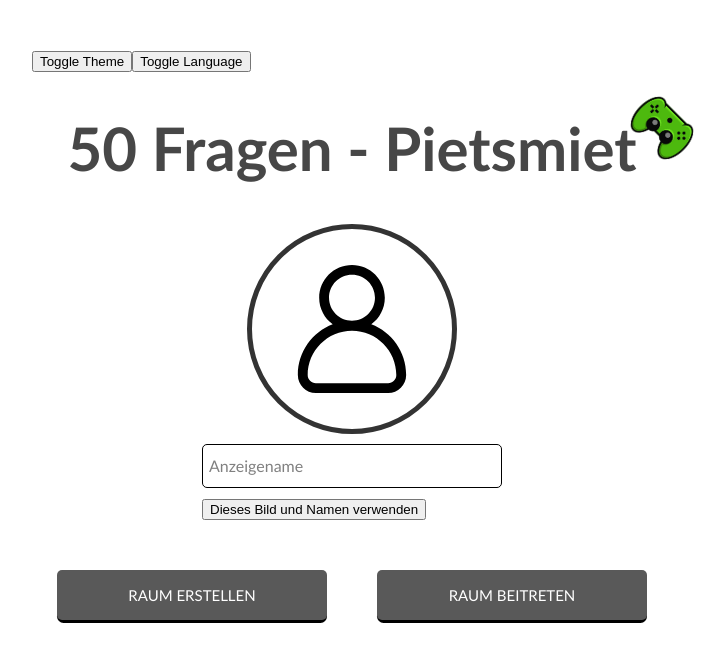
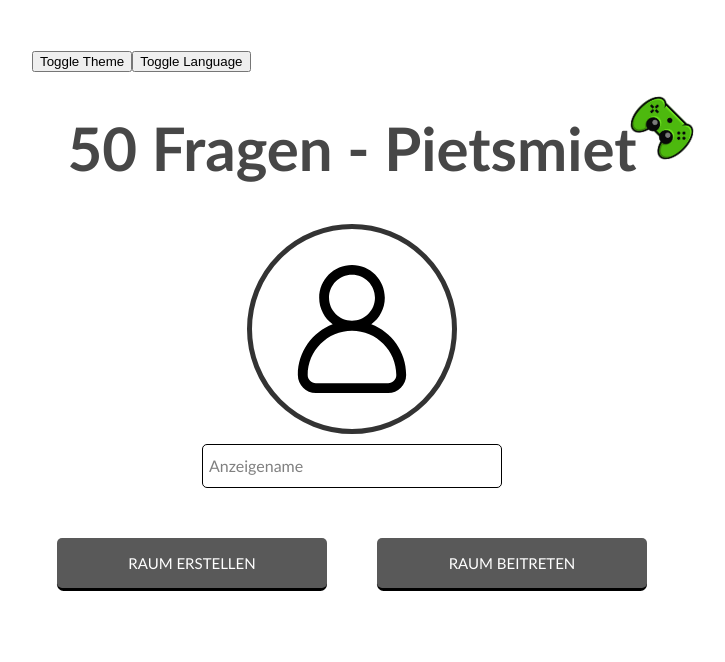
Before and after one commit to ErwerthFlorian/50Fragen, a React (Vite) app: page / in a window 1280 px wide. Shown: the top 662 px of the page, without its empty margins (288-1013 px from the left). Built offline with nearby package versions, Linux system fonts and the light colour scheme.

Commit message:
remove avatar button

```diff
--- a/src/components/Display/Avatar/Avatar.tsx
+++ b/src/components/Display/Avatar/Avatar.tsx
@@ -19,7 +19,6 @@ export const Avatar = () => {
    const {themeClasses} = useThemeWithCss("Avatar");
    const avatarLabel = useTranslation("AvatarLabel");
    const avatarUploader = useTranslation("AvatarUploader");
-   const avatarButton = useTranslation("AvatarButton");
    const avatarClass = useMemo(() => cx(avatarClasses.avatar, themeClasses), [themeClasses]);
    const hoverClass = useMemo(() => cx(avatarClasses.paragraphPositioningWrapper, css({filter: isHovering ? "opacity(1)":"opacity(0)"})), [isHovering]);
    const dispatch = useDispatch();
@@ -37,8 +36,7 @@ export const Avatar = () => {
          <div onPointerEnter={() => setIsHovering(true)} onPointerLeave={() => setIsHovering(false)} onClick={uploadAvatar} className={avatarClass}>{image}</div>
       </div>
         <div className={hoverClass}><Paragraph>{avatarUploader}</Paragraph></div>
-      <Input onNameChange={handleNameChange} label={avatarLabel}/>
-   <button>{avatarButton}</button></div>
+      <Input onNameChange={handleNameChange} label={avatarLabel}/></div>
 
 }
 
--- a/src/translation/TranslationConfig.ts
+++ b/src/translation/TranslationConfig.ts
@@ -4,7 +4,6 @@ const TranslatedComponents = {
    JoinRoomButton: "JoinRoomButton",
    AvatarLabel: "AvatarLabel",
    AvatarUploader: "AvatarUploader",
-   AvatarButton: "AvatarButton",
    Empty: "",
 };
 
@@ -25,10 +24,6 @@ export const Translations: Record<TranslatedComponents, Translation> = {
       de: "Eigenen Avatar benutzen",
       en: "Use own avatar",
    },
-   AvatarButton: {
-      de: "Dieses Bild und Namen verwenden",
-      en: "Use this picture and name",
-   },
    CreateRoomButton: {
       de: "RAUM ERSTELLEN",
       en: "CREATE ROOM",
```
